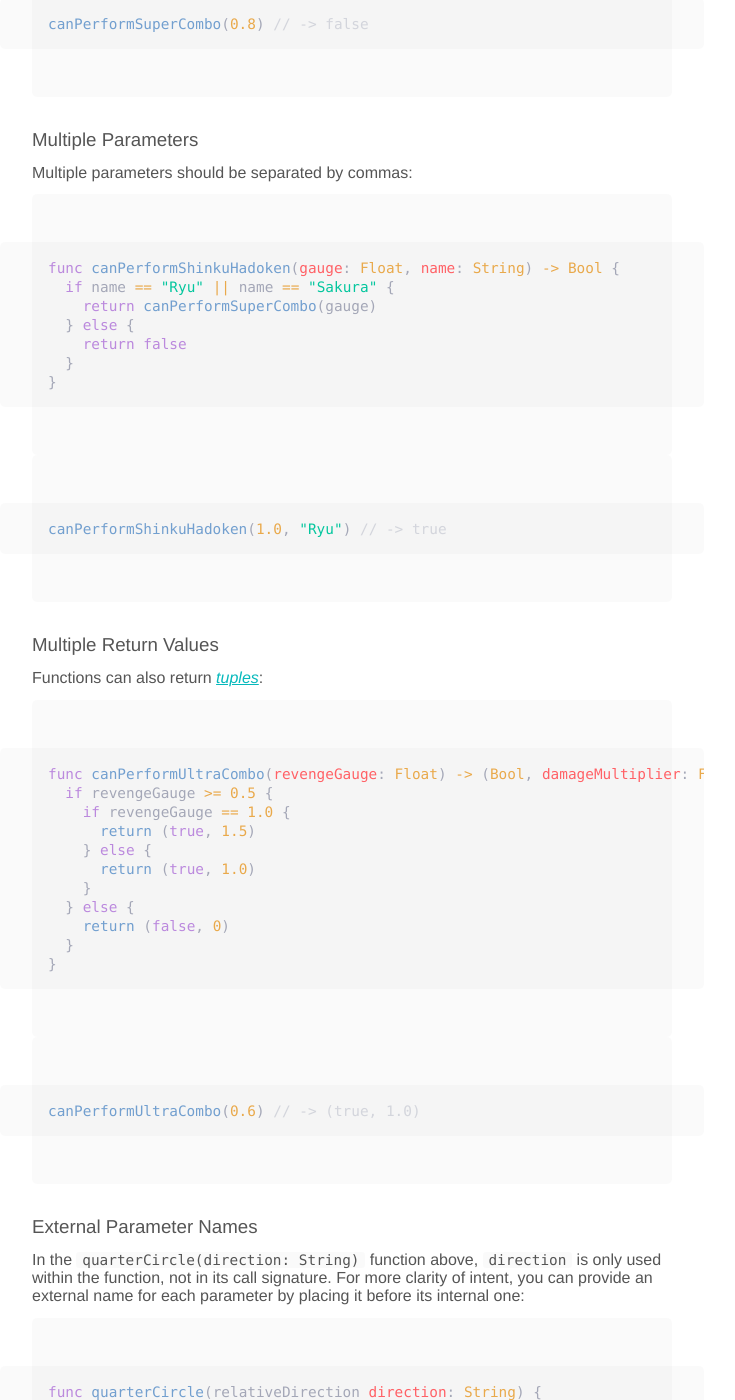
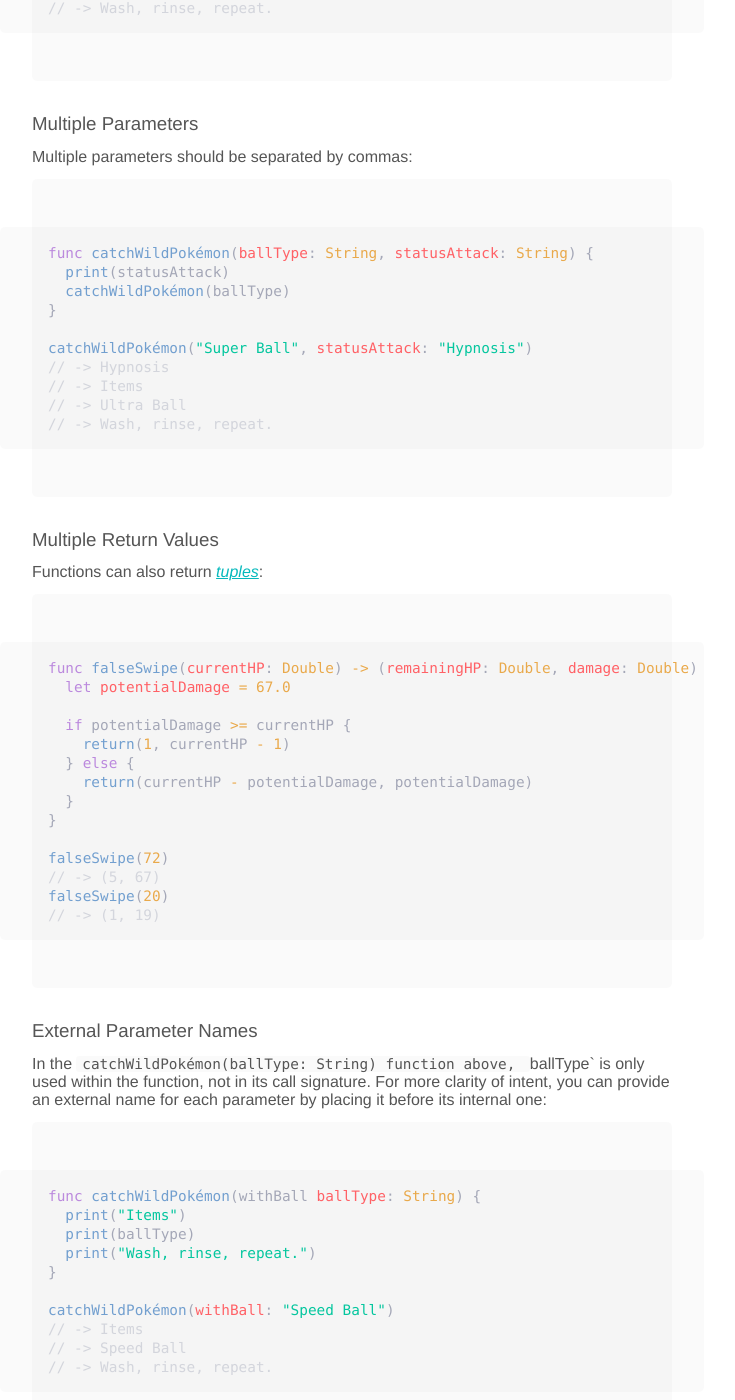
Before and after one commit to kaishin/swiftbits, a Jekyll site: the page built from _posts/2014-08-28-function-basics.md, in a window 1280 px wide and 1400 px high, scrolled down 1567 px. Shown: the whole window, without its empty margins (288-1023 px from the left). Built offline with Jekyll 4.4.1, drawn with Linux system fonts in a browser that asks for light colours; some of the changed text lies outside the part shown.

Commit message:
Update function basics

```diff
--- a/_posts/2014-08-28-function-basics.md
+++ b/_posts/2014-08-28-function-basics.md
@@ -1,57 +1,55 @@
 ---
-title: Function Basics
-tags: beginner, tutorial
+title: "Function Basics"
+date: 2014-08-28 20:00:00 +0200
+tags:
+  - beginner
+  - tutorial
+  - pokémon
 teaser: "Functions are an essential part of any modern programming language. Let's look at what Swift has to offer."
+swift: 2.0ß4
 ---
 
 ### Defining Functions
 
-A function is a stand-alone set of instructions that can be reused to achieve
-the same task in different parts of the program.
+A function is a stand-alone set of instructions that can be reused to achieve the same task in different parts of the program.
 
-In Swift, functions are defined using the `func` keyword, followed by the
-function name, its parameters, then its return type. Both parameters and the return
-type can be omitted if the function takes no parameters and returns no value:
+In Swift, functions are defined using the `func` keyword, followed by the function name, its parameters, then its return type. Both parameters and the return type can be omitted if the function takes no parameters and returns no value:
 
 ~~~swift
-func quarterCircleforward() {
-  println("down")
-  println("down-forward")
-  println("forward")
+func catchWildPokémon() {
+  print("Items")
+  print("Poké Ball")
+  print("Wash, rinse, repeat.")
 }
 ~~~
 
-Parameters, if present, should be named and type-labeled inside the parentheses
-following the function's name:
+Parameters, if present, should be named and type-labeled inside the parentheses following the function's name:
 
 ~~~swift
-func quarterCircle(direction: String) {
-  println("down")
-  println("down-\(direction)")
-  println(direction)
+func catchWildPokémon(ballType: String) {
+  print("Items")
+  print(ballType)
+  print("Wash, rinse, repeat.")
 }
-~~~
-
-~~~swift
-quarterCircle("forward") // Prints same output as previous function
 ~~~
 
 If the function returns a value, the type of the latter should be specified after the closing parenthesis of the parameters, preceded by a `->` (*return arrow*) sign:
 
 ~~~swift
-func canPerformSuperCombo(gauge: Float) -> Bool {
-  return gauge == 1.0
+func isMasterBall(successPercent: Double) -> Bool {
+  return successPercent == 100
 }
 ~~~
 
 ### Calling Functions
 
-To call a function, use its name followed immediately by parentheses containing any required
-parameters. The parentheses can't be omitted even in the absence of required
-parameters:
+To call a function, use its name followed immediately by parentheses containing any required parameters. The parentheses can't be omitted even in the absence of required parameters:
 
 ~~~swift
-canPerformSuperCombo(0.8) // -> false
+catchWildPokémon("Ultra Ball")
+// -> Items
+// -> Ultra Ball
+// -> Wash, rinse, repeat.
 ~~~
 
 ### Multiple Parameters
@@ -59,105 +57,87 @@ canPerformSuperCombo(0.8) // -> false
 Multiple parameters should be separated by commas:
 
 ~~~swift
-func canPerformShinkuHadoken(gauge: Float, name: String) -> Bool {
-  if name == "Ryu" || name == "Sakura" {
-    return canPerformSuperCombo(gauge)
-  } else {
-    return false
-  }
+func catchWildPokémon(ballType: String, statusAttack: String) {
+  print(statusAttack)
+  catchWildPokémon(ballType)
 }
-~~~
 
-~~~swift
-canPerformShinkuHadoken(1.0, "Ryu") // -> true
+catchWildPokémon("Super Ball", statusAttack: "Hypnosis")
+// -> Hypnosis
+// -> Items
+// -> Ultra Ball
+// -> Wash, rinse, repeat.
 ~~~
 
 ### Multiple Return Values
 
-Functions can also return [tuples](http://learn-swift.co/#tuples):
+Functions can also return [tuples](/#tuples):
 
 ~~~swift
-func canPerformUltraCombo(revengeGauge: Float) -> (Bool, damageMultiplier: Float) {
-  if revengeGauge >= 0.5 {
-    if revengeGauge == 1.0 {
-      return (true, 1.5)
-    } else {
-      return (true, 1.0)
-    }
+func falseSwipe(currentHP: Double) -> (remainingHP: Double, damage: Double) {
+  let potentialDamage = 67.0
+
+  if potentialDamage >= currentHP {
+    return(1, currentHP - 1)
   } else {
-    return (false, 0)
+    return(currentHP - potentialDamage, potentialDamage)
   }
 }
-~~~
 
-~~~swift
-canPerformUltraCombo(0.6) // -> (true, 1.0)
+falseSwipe(72)
+// -> (5, 67)
+falseSwipe(20)
+// -> (1, 19)
 ~~~
 
 ### External Parameter Names
 
-In the `quarterCircle(direction: String)` function above, `direction` is only
-used within the function, not in its call signature. For more clarity of intent,
-you can provide an external name for each parameter by placing it before its
-internal one:
+In the `catchWildPokémon(ballType: String) function above, `ballType` is only used within the function, not in its call signature. For more clarity of intent, you can provide an external name for each parameter by placing it before its internal one:
 
 ~~~swift
-func quarterCircle(relativeDirection direction: String) {
-  println("down")
-  println("down-\(direction)")
-  println(direction)
+func catchWildPokémon(withBall ballType: String) {
+  print("Items")
+  print(ballType)
+  print("Wash, rinse, repeat.")
 }
-~~~
 
-~~~swift
-quarterCircle(relativeDirection: "backward")
+catchWildPokémon(withBall: "Speed Ball")
+// -> Items
+// -> Speed Ball
+// -> Wash, rinse, repeat.
 ~~~
 
 Notice how the parameter name is now part of the function's signature.
-
-If you want to use the same value for both internal and external names, you can
-use the `#` shortcut notation:
-
-~~~swift
-func canPerformSuperCombo(#gauge: Float) -> Bool {
-  return gauge == 1.0
-}
-~~~
-
-~~~swift
-canPerformSuperCombo(gauge: 0.5)
-~~~
 
 ### Default Parameter Values
 
 You can assign default values to your function parameters:
 
 ~~~swift
-func quarterCircle(direction: String = "forward") {
-  println("down")
-  println("down-\(direction)")
-  println(direction)
+func lazilyCatchWildPokémon(ballType: String = "Poké Ball") {
+  print("Items")
+  print(ballType)
+  print("Wash, rinse, repeat.")
 }
+
+lazilyCatchWildPokémon()
+// -> Items
+// -> Poké Ball
+// -> Wash, rinse, repeat.
 ~~~
 
-~~~swift
-quarterCircle() // Called without argument
-~~~
 
 ### Variadic Parameters
 
-Functions can take an arbitrary number of arguments of the same type, called variadic
-parameters. Variadic parameters use `...` after their type label in the function
-definition:
+Functions can take an arbitrary number of arguments of the same type, called variadic parameters. Variadic parameters use `...` after their type label in the function definition:
 
 ~~~swift
-func directionalInput(directions: String...) {
-  for direction in directions {
-    println(direction)
+func useMoves(moves: String...) {
+  for move in moves {
+    print(move)
   }
 }
+
+useMoves("Tackle", "Leech Seed")
+// -> "Tackle", "Leech Seed"
 ~~~
-
-~~~swift
-directionalInput("down", "up") // Prints "down", "up"
-~~~
```
